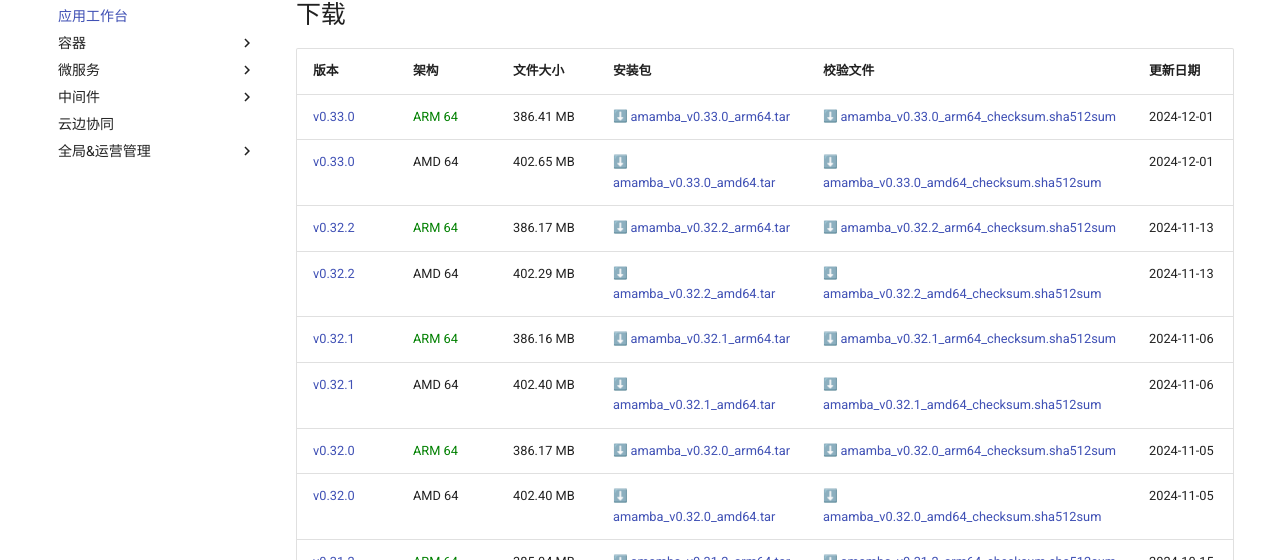
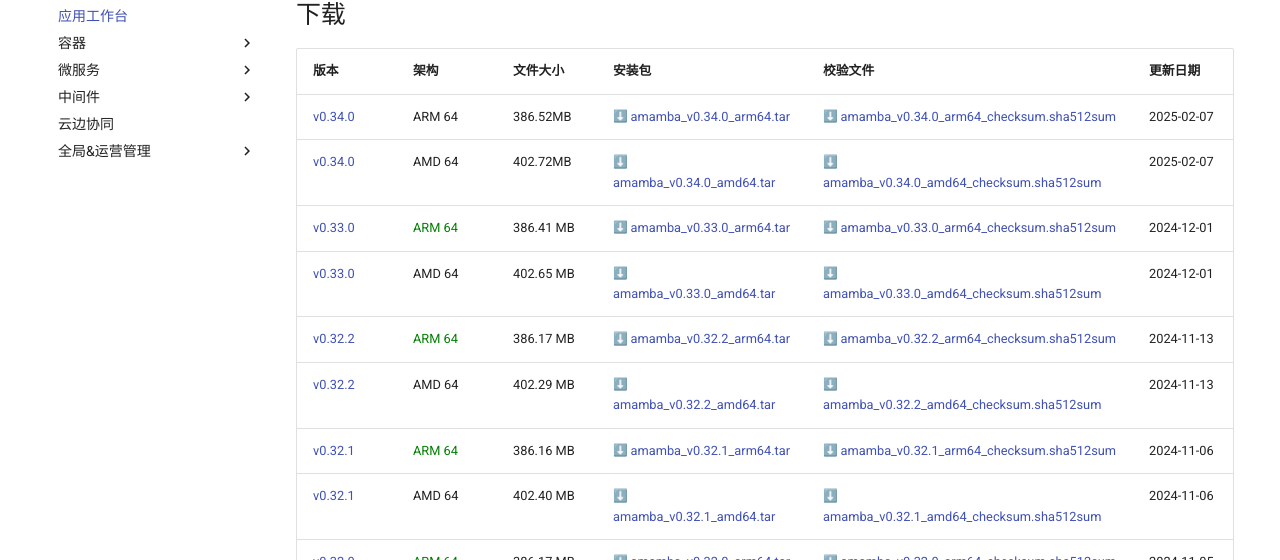
Before and after one commit to windsonsea/daocloud-download-docs, an MkDocs documentation site: the page built from docs/zh/docs/download/modules/amamba.md, in a window 1280 px wide and 900 px high. Shown: the part 340-900 px from the top of the window. Built offline with MkDocs 1.6.1 and Material for MkDocs 9.7.7, drawn with Linux system fonts in a browser that asks for light colours; emoji names are drawn with the system emoji font; comment, search, counter and statistics services are not loaded.

Commit message:
download: amamba version updated to v0.34.0

```diff
--- a/docs/zh/docs/download/modules/amamba.md
+++ b/docs/zh/docs/download/modules/amamba.md
@@ -11,6 +11,8 @@ hide:
 
 | 版本  | 架构 | 文件大小 | 安装包  |  校验文件 | 更新日期  |
 |------ | --- | ------- | ------ | ------- | -------- |
+| [v0.34.0](../../amamba/intro/release-notes.md) | ARM 64 | 386.52MB | [:arrow_down: amamba_v0.34.0_arm64.tar](https://qiniu-download-public.daocloud.io/DaoCloud_Enterprise/amamba_v0.34.0_arm64.tar) | [:arrow_down: amamba_v0.34.0_arm64_checksum.sha512sum](https://qiniu-download-public.daocloud.io/DaoCloud_Enterprise/amamba_v0.34.0_arm64_checksum.sha512sum) | 2025-02-07 |
+| [v0.34.0](../../amamba/intro/release-notes.md) | AMD 64 | 402.72MB | [:arrow_down: amamba_v0.34.0_amd64.tar](https://qiniu-download-public.daocloud.io/DaoCloud_Enterprise/amamba_v0.34.0_amd64.tar) | [:arrow_down: amamba_v0.34.0_amd64_checksum.sha512sum](https://qiniu-download-public.daocloud.io/DaoCloud_Enterprise/amamba_v0.34.0_amd64_checksum.sha512sum) | 2025-02-07 |
 | [v0.33.0](../../amamba/intro/release-notes.md) | <font color="green">ARM 64</font> | 386.41 MB | [:arrow_down: amamba_v0.33.0_arm64.tar](https://qiniu-download-public.daocloud.io/DaoCloud_Enterprise/amamba_v0.33.0_arm64.tar) | [:arrow_down: amamba_v0.33.0_arm64_checksum.sha512sum](https://qiniu-download-public.daocloud.io/DaoCloud_Enterprise/amamba_v0.33.0_arm64_checksum.sha512sum) | 2024-12-01 |
 | [v0.33.0](../../amamba/intro/release-notes.md) | AMD 64 | 402.65 MB | [:arrow_down: amamba_v0.33.0_amd64.tar](https://qiniu-download-public.daocloud.io/DaoCloud_Enterprise/amamba_v0.33.0_amd64.tar) | [:arrow_down: amamba_v0.33.0_amd64_checksum.sha512sum](https://qiniu-download-public.daocloud.io/DaoCloud_Enterprise/amamba_v0.33.0_amd64_checksum.sha512sum) | 2024-12-01 |
 | [v0.32.2](../../amamba/intro/release-notes.md) | <font color="green">ARM 64</font> | 386.17 MB | [:arrow_down: amamba_v0.32.2_arm64.tar](https://qiniu-download-public.daocloud.io/DaoCloud_Enterprise/amamba_v0.32.2_arm64.tar) | [:arrow_down: amamba_v0.32.2_arm64_checksum.sha512sum](https://qiniu-download-public.daocloud.io/DaoCloud_Enterprise/amamba_v0.32.2_arm64_checksum.sha512sum) | 2024-11-13 |
```
